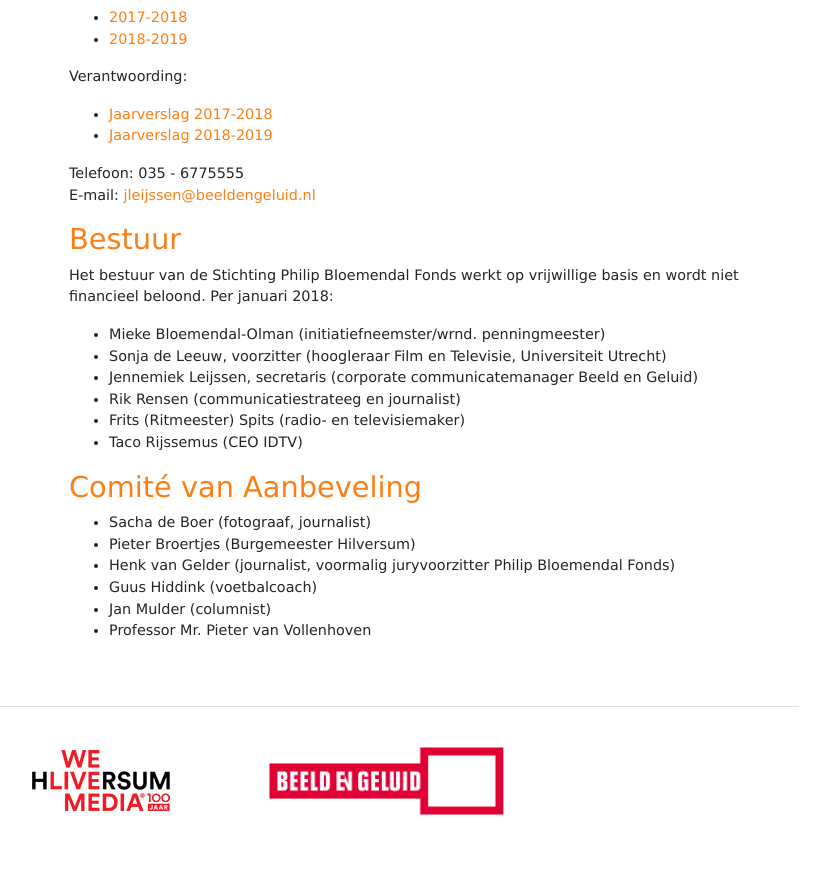
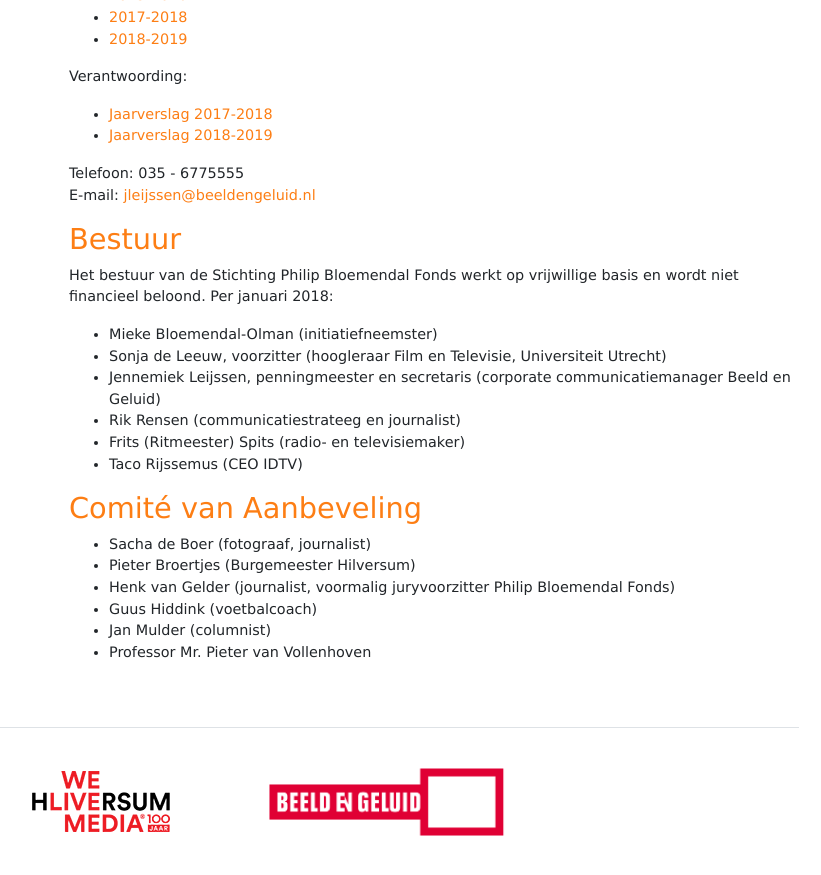
Before and after one commit to bloemendalprijs/bloemendalprijs.github.io, a Jekyll site: the page built from de-stichting.markdown, in a window 1280 px wide and 900 px high, scrolled down 957 px. Shown: the top 875 px of the window, without its empty margins (396-1217 px from the left). Built offline with Jekyll 4.4.1, drawn with Linux system fonts in a browser that asks for light colours.

Commit message:
Updated De Stichting

```diff
--- a/de-stichting.markdown
+++ b/de-stichting.markdown
@@ -48,9 +48,9 @@ E-mail: [jleijssen@beeldengeluid.nl](mailto:jleijssen@beeldengeluid.nl)
 
 Het bestuur van de Stichting Philip Bloemendal Fonds werkt op vrijwillige basis en wordt niet financieel beloond. Per januari 2018:
 
-* Mieke Bloemendal-Olman (initiatiefneemster/wrnd. penningmeester)
+* Mieke Bloemendal-Olman (initiatiefneemster)
 * Sonja de Leeuw, voorzitter (hoogleraar Film en Televisie, Universiteit Utrecht)
-* Jennemiek Leijssen, secretaris (corporate communicatemanager Beeld en Geluid)
+* Jennemiek Leijssen, penningmeester en secretaris (corporate communicatiemanager Beeld en Geluid)
 * Rik Rensen (communicatiestrateeg en journalist)
 * Frits (Ritmeester) Spits (radio- en televisiemaker)
 * Taco Rijssemus (CEO IDTV)
```
